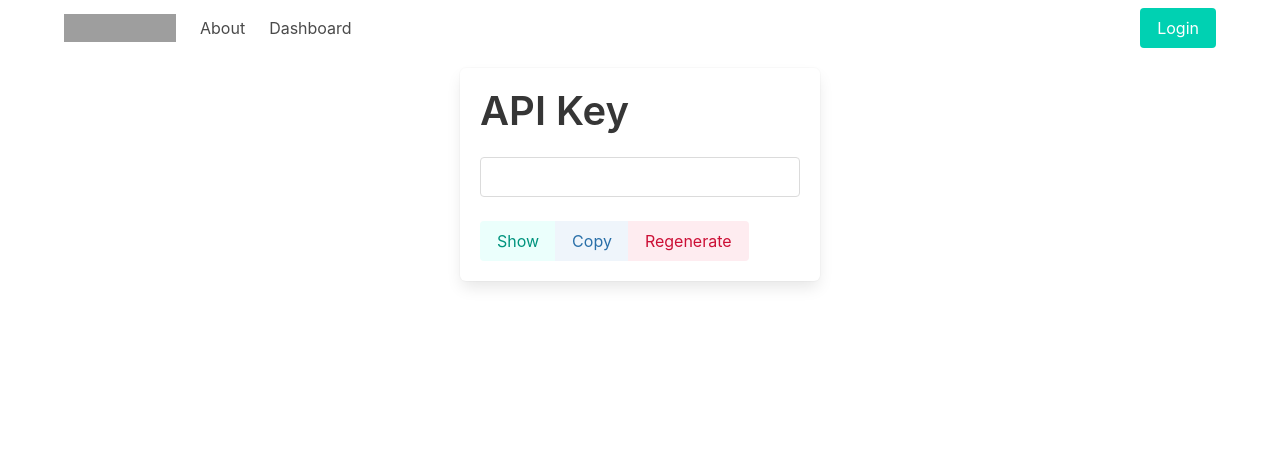
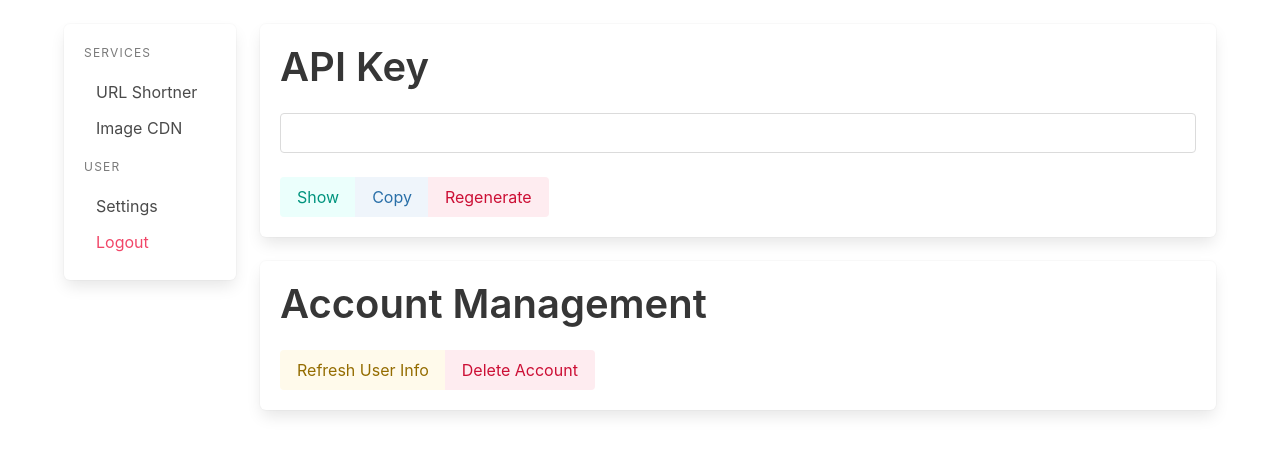
Before and after one commit to meizuflux/private-destination, a Python web app: template templates/settings.html in a window 1280 px wide. Shown: the top 455 px of the page. Run offline with Jinja, Linux system fonts and the light colour scheme; the template is opened without the code that fills it, so the values that code supplies are empty; some libraries are stand-ins or nearby versions; grey boxes are pictures that could not be loaded.

Commit message:
restructuring and delete user

```diff
--- a/app/utils/db.py
+++ b/app/utils/db.py
@@ -25,6 +25,9 @@ class Database(Pool):
 
     async def regenerate_api_key(self, user_id: int, api_key: str):
         return await self.execute("UPDATE users SET api_key = $2 WHERE user_id = $1", user_id, api_key)
+
+    async def delete_user(self, user_id: int):
+        return await self.execute("DELETE FROM users WHERE user_id = $1", user_id)
 
     async def fetch_user_by_session(self, uuid: UUID):
         return await self.fetchrow("SELECT * FROM users WHERE user_id = (SELECT user_id FROM sessions WHERE token = $1);", uuid)
--- a/package.json
+++ b/package.json
@@ -6,11 +6,8 @@
   "author": "meizuflux",
   "license": "MPL-2.0",
   "dependencies": {
-    "bulma": "^0.9.3",
     "chokidar-cli": "^3.0.0",
     "esbuild": "^0.14.25",
-    "purgecss": "^4.1.3",
-    "rimraf": "^3.0.2",
-    "sass": "^1.49.9"
+    "rimraf": "^3.0.2"
   }
 }
--- /dev/null
+++ b/templates/base.html
@@ -0,0 +1,12 @@
+<!DOCTYPE html>
+<head>
+    <title>{% block title %}{% endblock %}</title>
+
+    <link rel="stylesheet" href="https://cdnjs.cloudflare.com/ajax/libs/bulma/0.9.3/css/bulma.min.css" integrity="sha512-IgmDkwzs96t4SrChW29No3NXBIBv8baW490zk5aXvhCD8vuZM3yUSkbyTBcXohkySecyzIrUwiF/qV0cuPcL3Q==" crossorigin="anonymous" referrerpolicy="no-referrer" />
+    {% block head %}
+    {% endblock %}
+</head>
+<body>
+    {% block body %}
+    {% endblock %}
+</body>
--- a/templates/layout.html
+++ b/templates/layout.html
@@ -1,65 +1,29 @@
-<!DOCTYPE html>
-<head>
-    <title>{% block title %}{% endblock %}</title>
-    {% block head %}
-    {% endblock %}
-    <link href="/static/css/bulma.css" rel="stylesheet">
-</head>
-<body>
-    <nav class="navbar" role="navigation" aria-label="main navigation">
-        <div class="container">
-            <div class="navbar-brand">
-                <a class="navbar-item" href="https://bulma.io">
-                <img src="https://bulma.io/images/bulma-logo.png" width="112" height="28" />
-                </a>
-
-                <a role="button" class="navbar-burger" aria-label="menu" aria-expanded="false" data-target="navbarBasicExample">
-                <span aria-hidden="true"></span>
-                <span aria-hidden="true"></span>
-                <span aria-hidden="true"></span>
-                </a>
+{% extends "base.html" %}
+{% block body %}
+    <div class="container pt-5">
+        <div class="columns">
+            <div class="column is-2">
+                <aside class="menu box">
+                    <p class="menu-label">
+                        Services
+                    </p>
+                    <ul class="menu-list">
+                        <li><a href="/dashboard/shortner">URL Shortner</a></li>
+                        <li><a href="/dashboard/cdn">Image CDN</a></li>
+                    </ul>
+                    <p class="menu-label">
+                        User
+                    </p>
+                    <ul class="menu-list">
+                        <li><a href="/dashboard/settings">Settings</a></li>
+                        <li><a class="has-text-danger" href="/api/auth/logout">Logout</a></li>
+                    </ul>
+                  </aside>
             </div>
-
-            <div id="navbarBasicExample" class="navbar-menu">
-                <div class="navbar-start">
-                <a class="navbar-item" href="/about">
-                    About
-                </a>
-
-                <a class="navbar-item" href="/dashboard">
-                    Dashboard
-                </a>
-
-                </div>
-
-                <div class="navbar-end">
-                    {% if request["user"] %}
-                        <div class="navbar-item has-dropdown is-hoverable mt-3">
-                            <p style="color: hsl(0, 0%, 21%)" class="navbar-link">{{request["user"]["username"]}}</p>
-                            <div class="navbar-dropdown">
-                                <a class="navbar-item" href="/settings">
-                                    Settings
-                                </a>
-                                <hr class="navbar-divider" />
-                                <a class="navbar-item has-text-danger" href="/api/auth/logout">
-                                    Logout
-                                </a>
-                            </div>
-                    </div>
-                    {% else %}
-                        <div class="navbar-item">
-                            <div class="buttons">
-                            <a class="button is-primary" href="/login">
-                                Login
-                            </a>
-                            </div>
-                        </div>
-                    {% endif %}
-                </div>
+            <div class="column is-10">
+                {% block main %}
+                {% endblock %}
             </div>
         </div>
-    </nav>
-
-    {% block body %}
-    {% endblock %}
-</body>
+    </div>
+{% endblock %}
--- a/templates/login.html
+++ b/templates/login.html
@@ -1,4 +1,4 @@
-{% extends "layout.html" %}
+{% extends "base.html" %}
 
 {% block title %}
 Login
@@ -20,7 +20,7 @@ Login
             <h1 class="is-size-1">Login</h1>
             <div class="buttons is-centered">
                 {% for provider in providers %}
-            <a class="button is-primary is-vertical" href="/api/auth/login?provider={{provider['key']}}">Login with
+                <a class="button is-link is-vertical" href="/api/auth/login?provider={{provider['key']}}">Login with
                     {{provider["name"]}}</a>
                 {% endfor %}
             </div>
--- a/templates/settings.html
+++ b/templates/settings.html
@@ -1,13 +1,10 @@
 {% extends "layout.html" %}
 
 {% block title %}
-Testno
+Settings
 {% endblock %}
 
-{% block body %}
-    <div class="is-loading"></div>
-    <div class="container">
-        <div class="column is-4 is-offset-4">
+{% block main %}
     <div class="box">
         <h2 class="title is-2">API Key</h2>
         <div class="control">
@@ -21,6 +18,12 @@ Testno
             </div>
         </div>
     </div>
+
+    <div class="box">
+        <h2 class="title is-2">Account Management</h2>
+        <div class="buttons has-addons">
+            <a class="button is-warning is-light" href="/api/auth/login?provider={{request['user']['oauth_provider']}}">Refresh User Info</a>
+            <button class="button is-danger is-light js-modal-trigger" data-target="delete-modal">Delete Account</button>
         </div>
     </div>
 
@@ -30,12 +33,34 @@ Testno
         <div class="modal-content">
           <div class="box">
             <div id="regen-content">
-                <h2 class="title is-2 has-text-danger">Danger</h2>
-                <p>Clicking this button will immediately revoke your current API Key. There is no going back.</p>
+                <h2 class="title is-2">Danger</h2>
+                <p>Clicking this button will immediately revoke your current API Key and generate a new one. You will not be able to use your old API Key anymore.</p>
                 <button class="button is-danger block mt-2" id="regen-btn">I understand, regenerate my API Key</button>
             </div>
             <p class="is-hidden" id="regen-success">Successfully regenerated your API Key</p>
-            <footer class="is-size-7 mt-2">Click anywhere to exit</footer>
+            <footer class="is-size-7 mt-3">Click anywhere to exit</footer>
+          </div>
+        </div>
+    </div>
+
+    <div id="delete-modal" class="modal">
+        <div class="modal-background"></div>
+
+        <div class="modal-content">
+          <div class="box">
+            <div id="regen-content">
+                <h2 class="title is-2">Danger</h2>
+                <p class="block">Clicking this button will delete your account, including all items you have created.</p>
+                <div class="field">
+                    <label class="label">Enter your username</label>
+                    <div class="control">
+                      <input class="input" type="text" placeholder="{{request['user']['username']}}" autocomplete="off" id="delete-username-input">
+                      <a href="/api/auth/delete?redirect=True" class="button is-danger block mt-2" id="delete-btn" disabled>Delete Account</a>
+                    </div>
+                </div>
+
+            </div>
+            <footer class="is-size-7 mt-3">Click anywhere to exit</footer>
           </div>
         </div>
     </div>
```
Also changed, not shown: app/__init__.py (+1 -7 lines), app/controllers/api/auth.py (+17 -2 lines), app/controllers/dashboard.py (+8 -1 lines), build.mjs (+0 -11 lines), static/js/settings.ts (+49 -33 lines), templates/dashboard.html (+21 -39 lines), 2 other files. Lines whose indentation alone changed are shown as unchanged.
